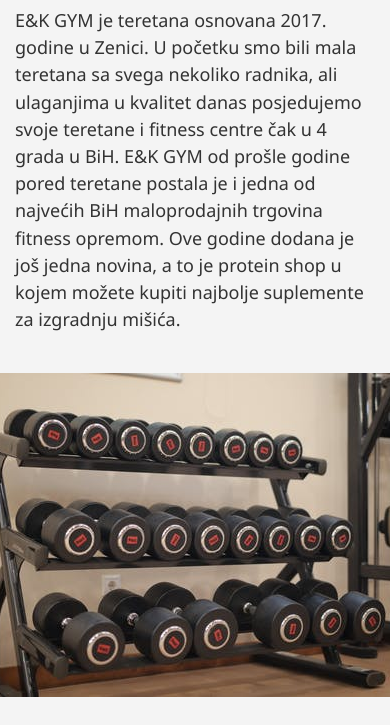
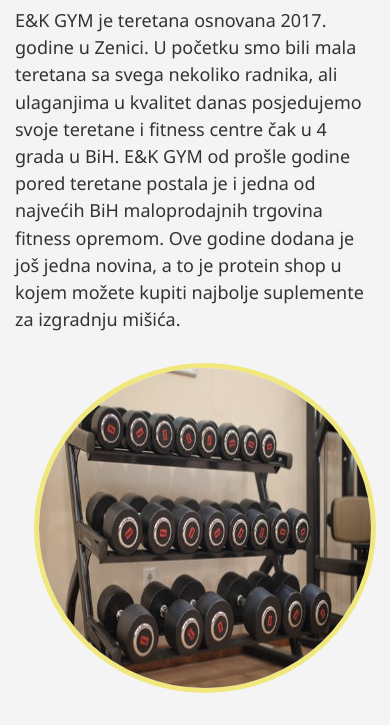
Before and after one commit to emirsahovic/EK-Gym-Responsive-Website, a plain HTML site: page about.html in a window 390 px wide. Shown: the part 375-1100 px from the top of the page. Drawn offline with Linux system fonts and the light colour scheme.

Commit message:
Responsive design

```diff
--- a/css/mobile.css
+++ b/css/mobile.css
@@ -67,6 +67,10 @@
   display: flex;
   flex-direction: column;
   align-items: center;
+}
+
+#about-info .info-right img {
+  width: 95%;
 }
 
 #about-info audio {
--- a/css/style.css
+++ b/css/style.css
@@ -262,7 +262,20 @@
 #about-info .info-right {
   float: right;
   min-height: 100%;
-  margin-top: 25px;
+  margin-top: 15px;
+}
+
+#about-info .info-right img {
+  width: 480px;
+  height: 330px;
+  margin-left: 20px;
+  border-radius: 50%;
+  border: 5px solid #f0e87d;
+}
+
+#about-info .info-right img:hover {
+  opacity: 0.8;
+  transform: scale(1.04);
 }
 
 /* Shop */
```
